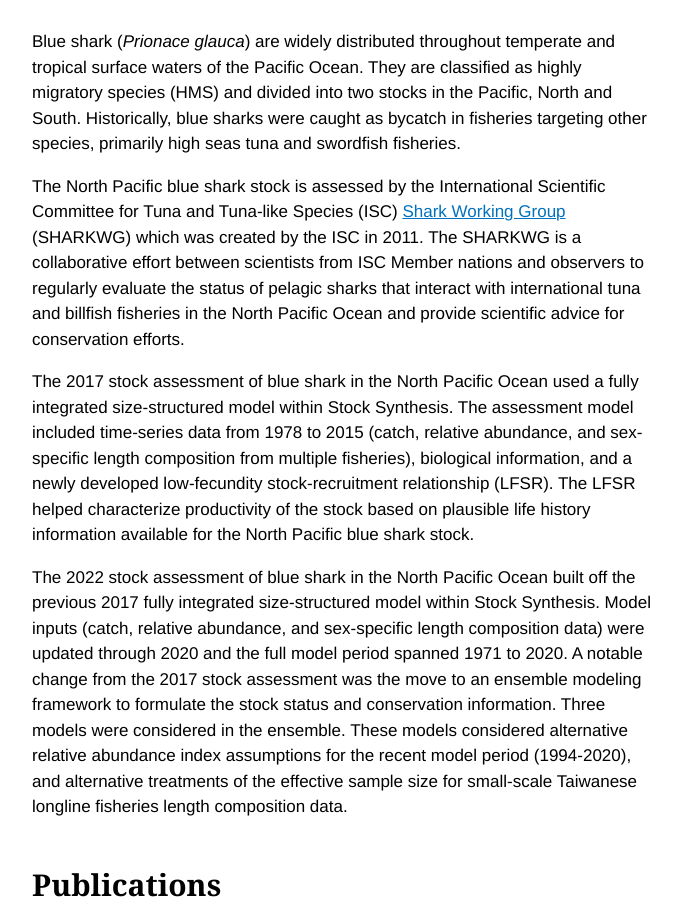
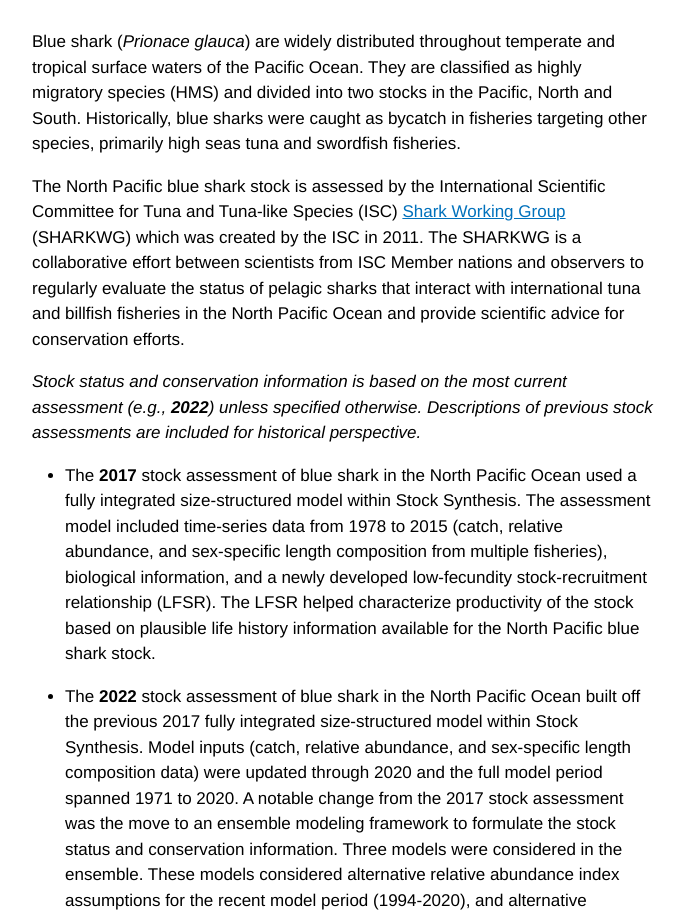
Before and after one commit to PIFSCstockassessments/PIFSCstockassessments.github.io, a Jekyll site: the page built from pifsc-sap-collections/_assessments/blue-shark.md, in a window 1280 px wide and 1400 px high, scrolled down 1035 px. Shown: the top 916 px of the window, without its empty margins (118-802 px from the left). Built offline with Jekyll 4.4.1, drawn with Linux system fonts in a browser that asks for light colours; some web fonts are replaced; some of the changed text lies outside the part shown.

Commit message:
Update blue-shark.md
Add additional sentence describing the multiple assessments on the page, and modify some formatting.

```diff
--- a/pifsc-sap-collections/_assessments/blue-shark.md
+++ b/pifsc-sap-collections/_assessments/blue-shark.md
@@ -11,9 +11,11 @@ Blue shark (_Prionace glauca_) are widely distributed throughout temperate and t
 
 The North Pacific blue shark stock is assessed by the International Scientific Committee for Tuna and Tuna-like Species (ISC) [Shark Working Group]({{ wg-partner.href }}) (SHARKWG) which was created by the ISC in 2011. The SHARKWG is a collaborative effort between scientists from ISC Member nations and observers to regularly evaluate the status of pelagic sharks that interact with international tuna and billfish fisheries in the North Pacific Ocean and provide scientific advice for conservation efforts.
 
-The 2017 stock assessment of blue shark in the North Pacific Ocean used a fully integrated size-structured model within Stock Synthesis. The assessment model included time-series data from 1978 to 2015 (catch, relative abundance, and sex-specific length composition from multiple fisheries), biological information, and a newly developed low-fecundity stock-recruitment relationship (LFSR). The LFSR helped characterize productivity of the stock based on plausible life history information available for the North Pacific blue shark stock.
+*Stock status and conservation information is based on the most current assessment (e.g., **2022**) unless specified otherwise. Descriptions of previous stock assessments are included for historical perspective.*
 
-The 2022 stock assessment of blue shark in the North Pacific Ocean built off the previous 2017 fully integrated size-structured model within Stock Synthesis. Model inputs (catch, relative abundance, and sex-specific length composition data) were updated through 2020 and the full model period spanned 1971 to 2020. A notable change from the 2017 stock assessment was the move to an ensemble modeling framework to formulate the stock status and conservation information. Three models were considered in the ensemble. These models considered alternative relative abundance index assumptions for the recent model period (1994-2020), and alternative treatments of the effective sample size for small-scale Taiwanese longline fisheries length composition data.
+* The **2017** stock assessment of blue shark in the North Pacific Ocean used a fully integrated size-structured model within Stock Synthesis. The assessment model included time-series data from 1978 to 2015 (catch, relative abundance, and sex-specific length composition from multiple fisheries), biological information, and a newly developed low-fecundity stock-recruitment relationship (LFSR). The LFSR helped characterize productivity of the stock based on plausible life history information available for the North Pacific blue shark stock.
+
+* The **2022** stock assessment of blue shark in the North Pacific Ocean built off the previous 2017 fully integrated size-structured model within Stock Synthesis. Model inputs (catch, relative abundance, and sex-specific length composition data) were updated through 2020 and the full model period spanned 1971 to 2020. A notable change from the 2017 stock assessment was the move to an ensemble modeling framework to formulate the stock status and conservation information. Three models were considered in the ensemble. These models considered alternative relative abundance index assumptions for the recent model period (1994-2020), and alternative treatments of the effective sample size for small-scale Taiwanese longline fisheries length composition data.
 
 ## Publications
 
```
